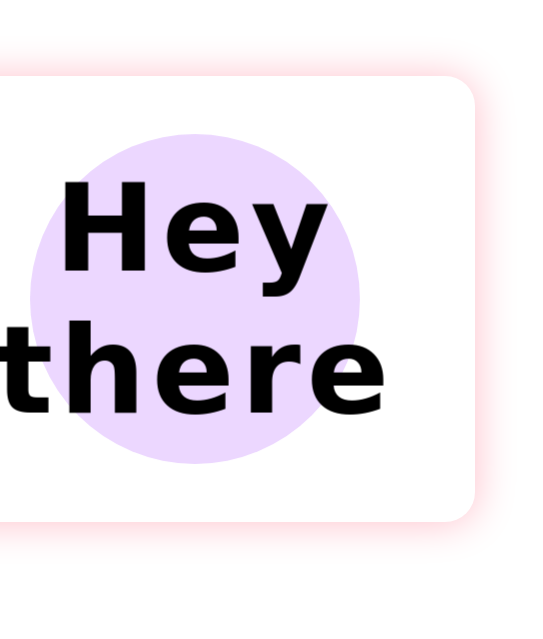
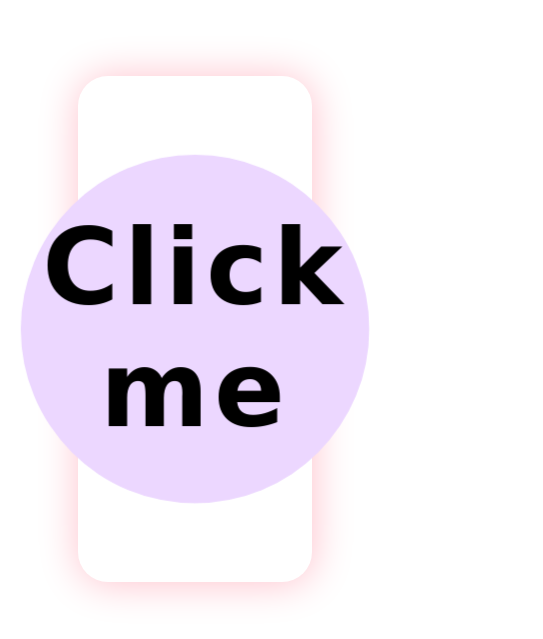
Before and after one commit to BringMeChaos/Cards, a plain HTML site: page index.html in a window 390 px wide. Shown: the part 169-808 px from the top of the page, 543 px wide, since content can reach past the window. Drawn offline with nearby package versions, Linux system fonts and the light colour scheme; a web font is replaced by a local one.

Commit message:
changed the units to be responsive to screen sizes

```diff
--- a/index.html
+++ b/index.html
@@ -14,7 +14,7 @@
     <div class="container">
         <div class="card" data-tilt>
             <div class="shape"></div>
-            <h1 class="word" >Hey there</h1>
+            <h1 class="word" >Click me</h1>
         </div>
     </div>
     <script src="https://cdnjs.cloudflare.com/ajax/libs/vanilla-tilt/1.7.2/vanilla-tilt.min.js"></script>
--- a/style.css
+++ b/style.css
@@ -7,7 +7,7 @@
 body {
 
     font-family: 'The Nautigal', cursive;
-    font-size: 3.5em;
+    font-size: 3em;
     letter-spacing: 0.1em;
     display: flex;
     align-items: center;
@@ -23,8 +23,8 @@ body {
 }
 
 .card {
-    min-height: 40vh;
-    width: 35rem;
+    height: 60vh;
+    width: 60vw;
     display: flex;
     justify-content: center;
     align-items: center;
@@ -36,8 +36,8 @@ body {
 }
 
 .shape {
-    width: 20rem;
-    height: 20rem;
+    width: 40vh;
+    height: 40vh;
     background-color: rgb(236, 215, 255);
     position: absolute;
     border-radius: 50%;
```
